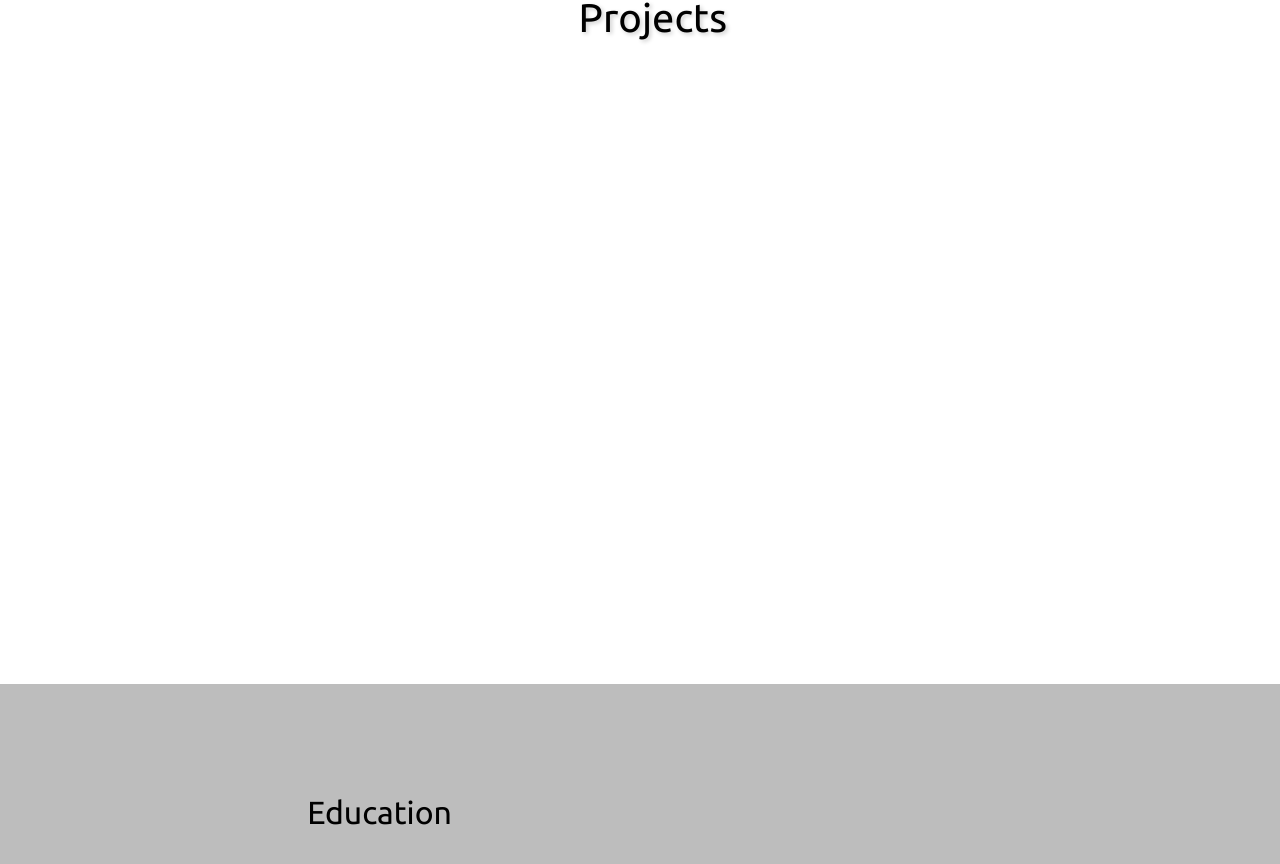
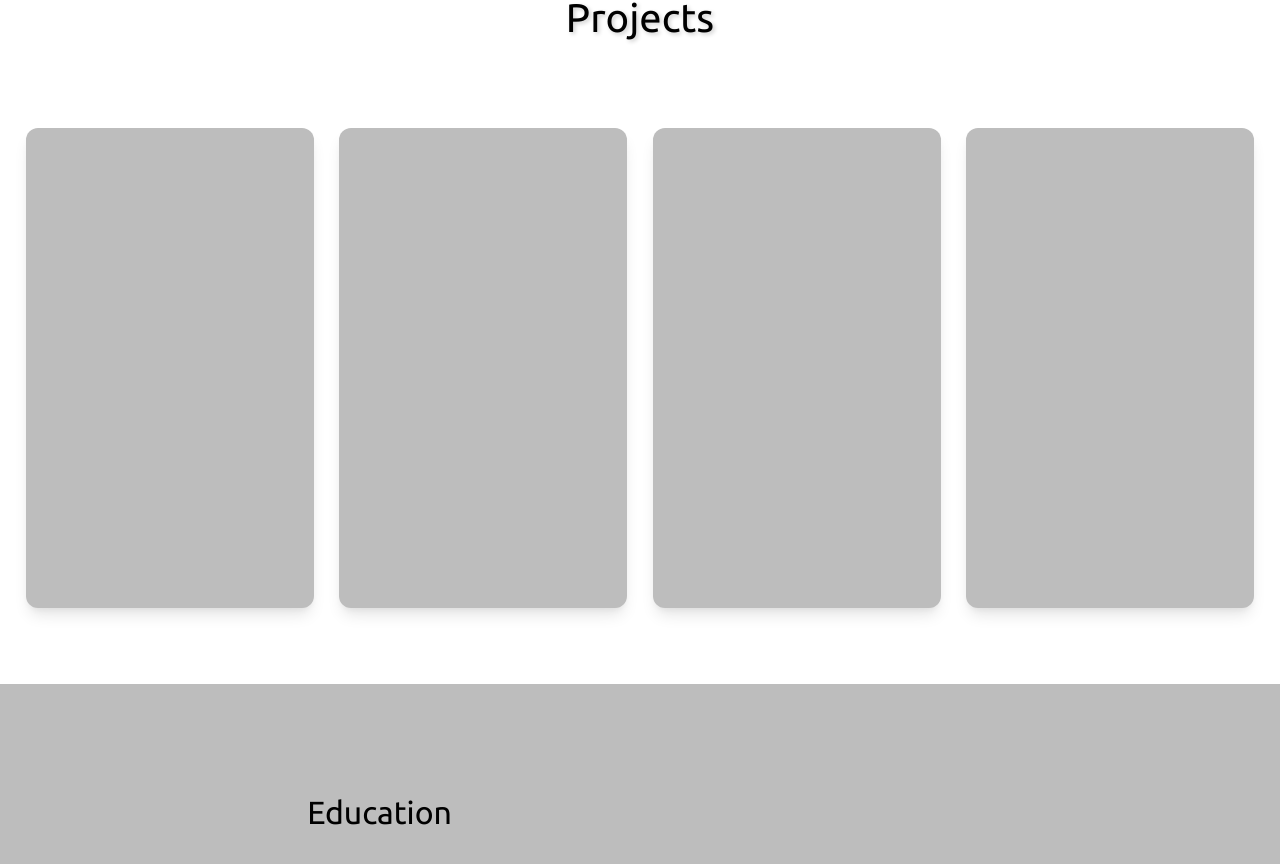
Before and after one commit to lokendra-cmd/personal-portfolio, a Next.js app: page / in a window 1280 px wide. Shown: the part 2516-3380 px from the top of the page. Built offline with nearby package versions, Linux system fonts and the light colour scheme.

Commit message:
working after project component styling

```diff
--- a/app/components/Projects.js
+++ b/app/components/Projects.js
@@ -2,10 +2,40 @@ import React from 'react'
 
 const Projects = () => {
     return (
-        <div className={`projects h-[100%] bg-white pt-[13vh] pl-[2vw]`}>
-           <h1 className='text-[2.5rem] text-center mb-[3vh]' style={{ textShadow: '2px 2px 4px rgba(0, 0, 0, 0.2)' }}>Projects</h1>
+        <div className={`projects h-[100%] bg-white pt-[13vh] p-[2vw]`}>
+            <h1 className='text-[2.5rem] text-center mb-[3vh]' style={{ textShadow: '2px 2px 4px rgba(0, 0, 0, 0.2)' }}>Projects</h1>
+            <div className='flex gap-[2vw] mt-[10vh]'>
+                <div className="card">
+                    <div className="buttons">
+                        <button href="#" className="btn">Visit</button>
+                        <button href="#" className="btn">GitHub</button>
+                    </div>
+                </div>
 
+                <div className="card">
+                    <div className="buttons">
+                        <button href="#" className="btn">Visit</button>
+                        <button href="#" className="btn">GitHub</button>
+                    </div>
+                </div>
 
+                <div className="card">
+                    <div className="buttons">
+                        <button href="#" className="btn">Visit</button>
+                        <button href="#" className="btn">Github</button>
+                    </div>
+
+                </div>
+
+                <div className="card">
+                    <div className="buttons">
+                        <button href="#" className="btn">Visit</button>
+                        <button href="#" className="btn">GitHub</button>
+                    </div>
+
+                </div>
+
+            </div>
         </div>
     )
 }
--- a/app/components/Skills.js
+++ b/app/components/Skills.js
@@ -17,7 +17,7 @@ const Skills = () => {
         <div className={`about h-[100%] flex flex-col justify-center bg-[rgb(189,189,189)] `}>
             <h1 className='text-[2.5rem] text-center mb-[3vh]' style={{ textShadow: '2px 2px 4px rgba(0, 0, 0, 0.2)' }}>Skills</h1>
             <div className="flex justify-center items-center mt-[5vh] gap-[10vw] ">
-                <div className='h-[30vw] w-[30vw] bg-white shadow-lg rounded-lg bg-opacity-70'>
+                <div className='h-[30vw] w-[30vw] bg-white shadow-xl rounded-lg '>
                     <h2 className='text-[1.5rem] text-center p-[1vh] font-bold' style={{ textShadow: '2px 2px 4px rgba(0, 0, 0, 0.2)' }}> Web Development Technologies</h2>
 
                     <div className='ml-[2vw] mt-[3vh] flex flex-col gap-[4vh]'>
@@ -49,7 +49,7 @@ const Skills = () => {
                     </div>
                 </div>
 
-                <div className='h-[30vw] w-[30vw] bg-white shadow-lg rounded-lg bg-opacity-70'>
+                <div className='h-[30vw] w-[30vw] bg-white shadow-lg rounded-xl '>
                     <h2 className='text-[1.5rem] text-center p-[1vh] font-bold' style={{ textShadow: '2px 2px 4px rgba(0, 0, 0, 0.2)' }}>Languages</h2>
 
                     <div className='ml-[2vw] mt-[3vh] flex flex-col gap-[2vh]'>
--- a/app/globals.css
+++ b/app/globals.css
@@ -66,6 +66,59 @@ section.visible {
     cursor: pointer;
 }
 
-.customTextShadow{
-     text-shadow: 2px 2px 4px rgba(0, 0, 0, 0.2);
+.customTextShadow {
+    text-shadow: 2px 2px 4px rgba(0, 0, 0, 0.2);
 }
+
+.card {
+    height: 60vh;
+    width: 25vw;
+    background-color: rgb(189, 189, 189);
+    border-radius: 12px;
+    box-shadow: 0 10px 15px -3px rgba(0, 0, 0, 0.1), 0 4px 6px -2px rgba(0, 0, 0, 0.05);
+    transition: transform 0.5s cubic-bezier(0.4, 0, 0.2, 1), box-shadow 0.5s cubic-bezier(0.4, 0, 0.2, 1);
+    position: relative;
+
+}
+
+.card:hover {
+    transform: translateY(-8px);
+    box-shadow: 0 20px 30px rgba(0, 0, 0, 0.2),
+        0 10px 10px rgba(0, 0, 0, 0.1);
+}
+
+.card:hover .buttons button {
+    cursor: pointer;
+    opacity: 1;
+
+}
+
+.card .buttons {
+    justify-content: center;
+    column-gap: 2vw;
+    display: flex;
+    position: absolute;
+    bottom: 0;
+    left: 0;
+    right: 0;
+}
+
+.card .buttons button {
+    background-color: white;
+    font-size: 1.2rem;
+    padding: 1vh;
+    cursor: pointer;
+    width: 8vw;
+    border-radius: 1vh;
+    box-shadow: 0 0 10px rgba(255, 255, 255, 0.7);
+    /* white shadow */
+    transition: opacity 0.5s ease-in-out;
+    /* Slow and smooth transition for opacity */
+    opacity: 0;
+}
+
+.card .buttons button:hover {
+    box-shadow: 0 0 15px rgba(255, 255, 255, 1);
+    /* more pronounced white shadow on hover */
+    cursor: pointer;
+}
```
